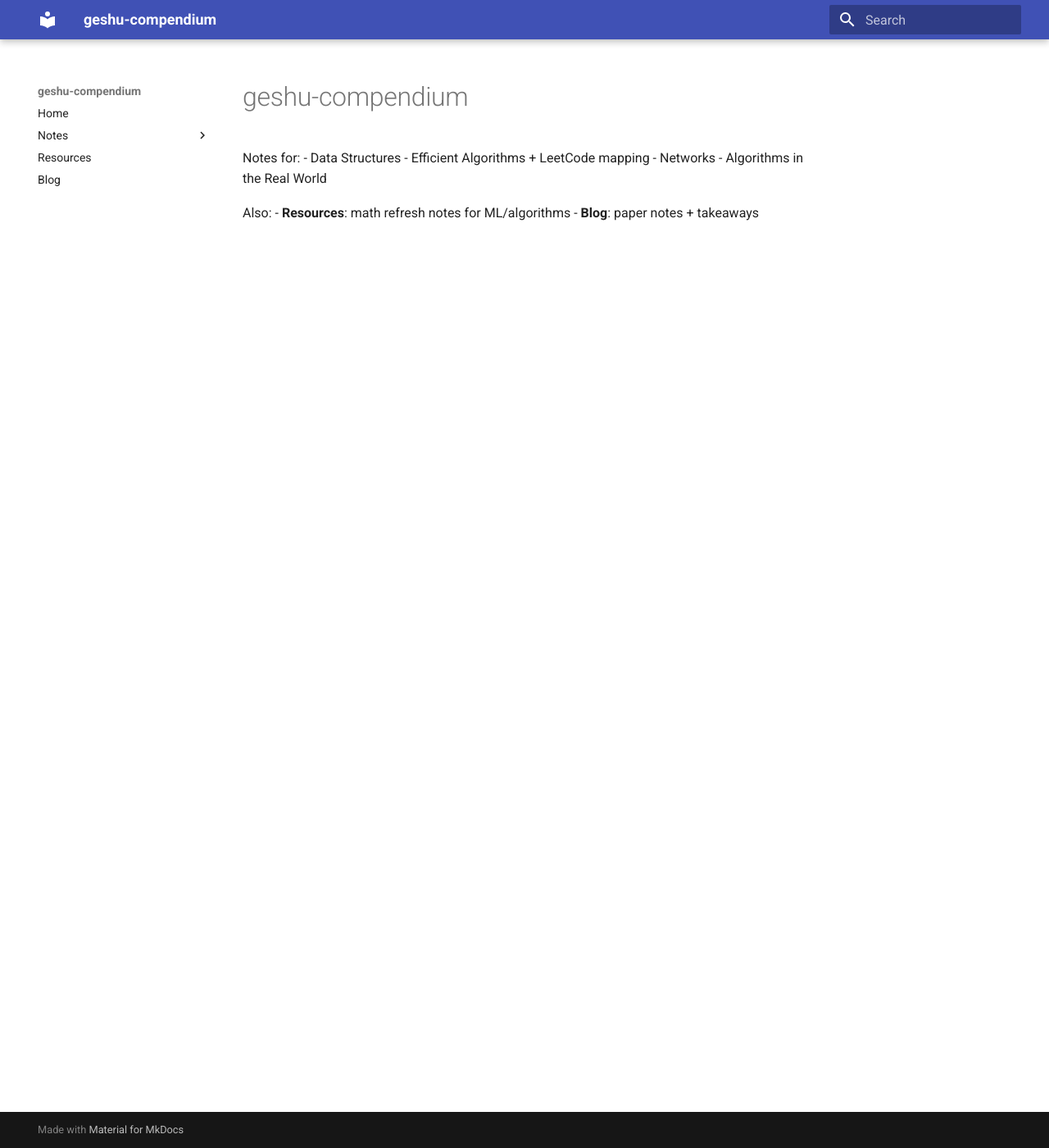
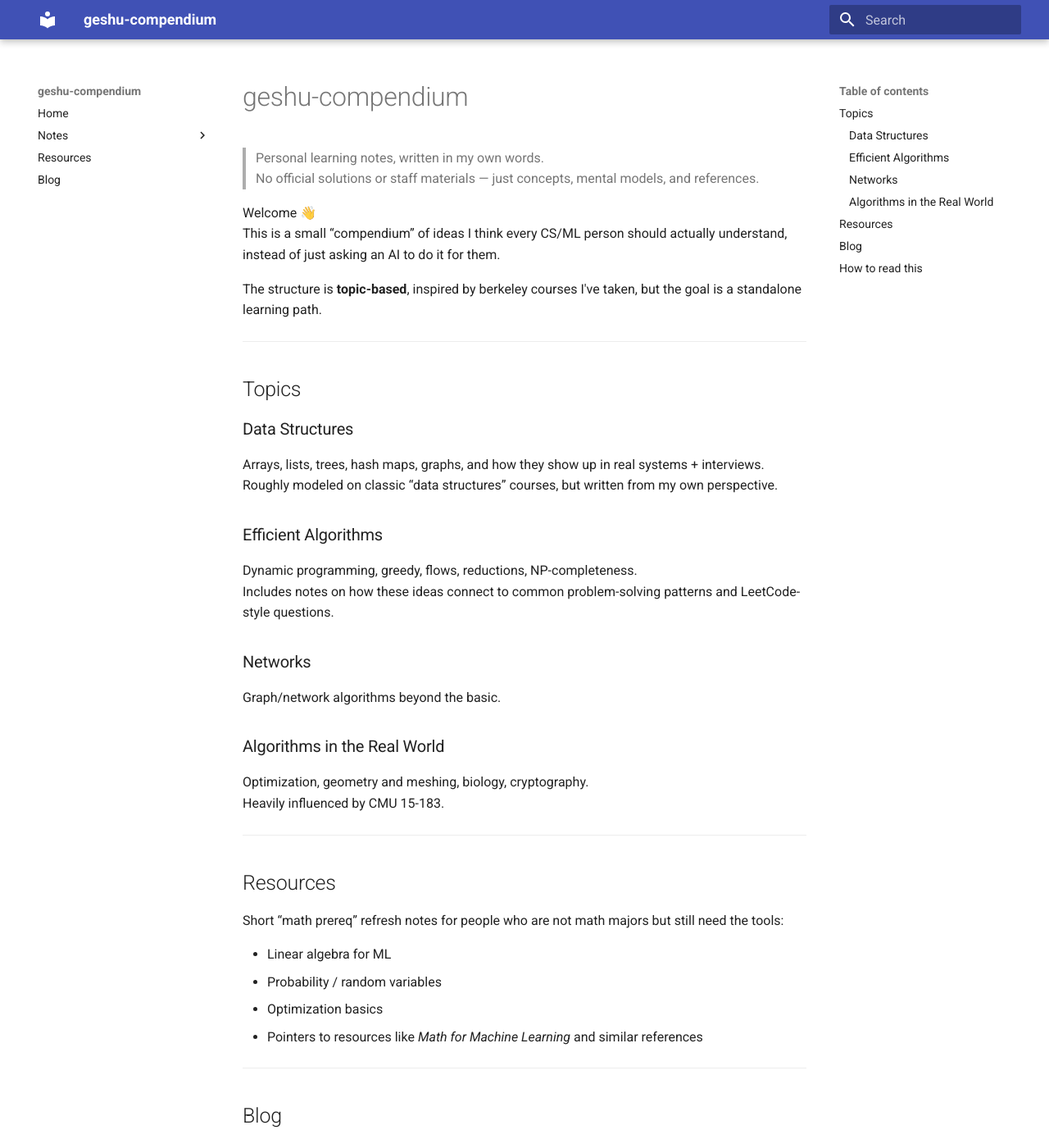
Before and after one commit to AngelaWuRX/geshu-compendium, an MkDocs documentation site: the page built from docs/index.md, in a window 1280 px wide and 1400 px high. Shown: the whole window at 82% size. Built offline with MkDocs 1.6.1 and Material for MkDocs 9.7.7, drawn with Linux system fonts in a browser that asks for light colours; some of the changed text lies outside the part shown.

Commit message:
Update index.md

```diff
--- a/docs/index.md
+++ b/docs/index.md
@@ -1,11 +1,65 @@
 # geshu-compendium
 
-Notes for:
-- Data Structures
-- Efficient Algorithms + LeetCode mapping
-- Networks
-- Algorithms in the Real World
+> Personal learning notes, written in my own words.
+> No official solutions or staff materials — just concepts, mental models, and references.
 
-Also:
-- **Resources**: math refresh notes for ML/algorithms
-- **Blog**: paper notes + takeaways
+Welcome 👋
+This is a small “compendium” of ideas I think every CS/ML person should actually understand,
+instead of just asking an AI to do it for them.
+
+The structure is **topic-based**, inspired by berkeley courses I've taken, but the goal is a standalone learning path.
+
+---
+
+## Topics
+
+### Data Structures
+Arrays, lists, trees, hash maps, graphs, and how they show up in real systems + interviews.
+Roughly modeled on classic “data structures” courses, but written from my own perspective.
+
+### Efficient Algorithms
+Dynamic programming, greedy, flows, reductions, NP-completeness.
+Includes notes on how these ideas connect to common problem-solving patterns and LeetCode-style questions.
+
+### Networks
+Graph/network algorithms beyond the basic.
+
+### Algorithms in the Real World
+Optimization, geometry and meshing, biology, cryptography.
+Heavily influenced by CMU 15-183.
+
+---
+
+## Resources
+
+Short “math prereq” refresh notes for people who are not math majors but still need the tools:
+
+- Linear algebra for ML
+- Probability / random variables
+- Optimization basics
+- Pointers to resources like *Math for Machine Learning* and similar references
+
+---
+
+## Blog
+
+Short paper notes:
+
+- key ideas in plain language
+- what I found interesting or weird
+- what I don’t fully understand yet
+- one naive extension or question
+
+This is more “learning log” than “research blog”.
+
+---
+
+## How to read this
+
+- **Starting from scratch?**
+  Begin with **Topics → Data Structures**, then move into **Efficient Algorithms**.
+
+- **Brushing up for interviews / research / work?**
+  Jump between **Data Structures / Efficient Algorithms** and the **Resources** section.
+
+If you’re an instructor/TA and see something that shouldn’t be public, please open an issue or contact me — I’ll fix it.
```
